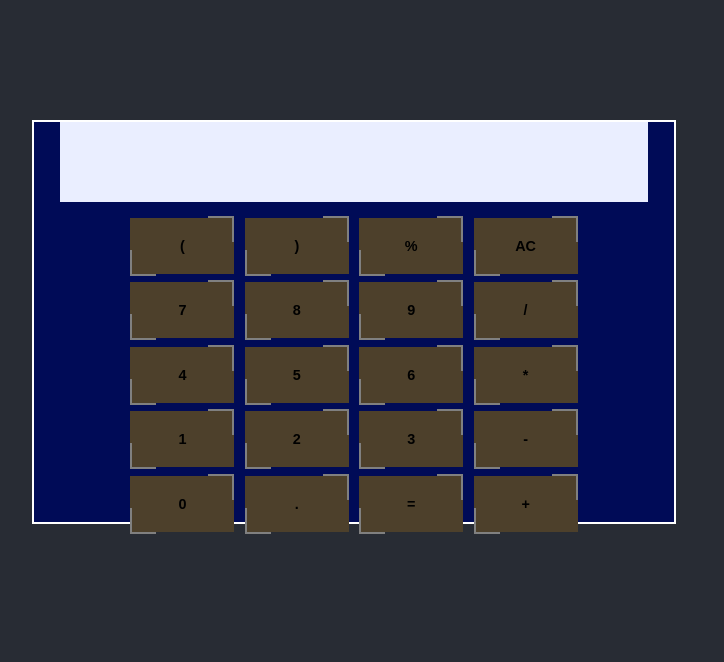
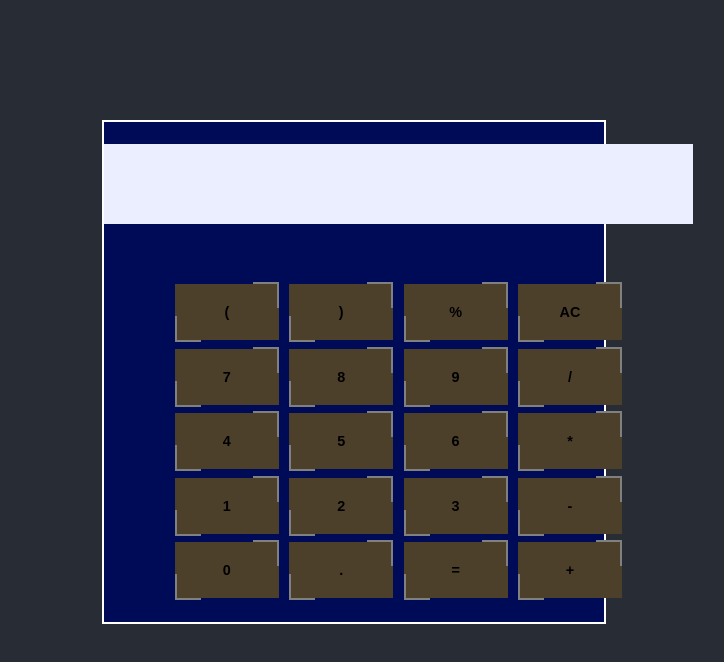
Before and after one commit to domq077/calculatorApp, a React (Create React App) app: page / in a window 1280 px wide. Shown: the top 662 px of the page, without its empty margins (286-1010 px from the left). Built offline with nearby package versions, Linux system fonts and the light colour scheme.

Commit message:
add rwd to Device component

```diff
--- a/src/components/Device.js
+++ b/src/components/Device.js
@@ -7,12 +7,16 @@ const Container = styled.div`
     display: grid;
     align-items: center;
     justify-items: center;
-    width: 50vw;
-    height: 50vh;
+    width: 500px;
+    height: 500px;
     margin: 0 auto;
     margin-top: 15vh;
     border: 2px solid white;
     background: #000B57;
+
+    @media(max-width: 550px) {
+        width: 90vw;
+    }
 `;
 
 const Device = ({onClick, calculate, reset}) => {
```
